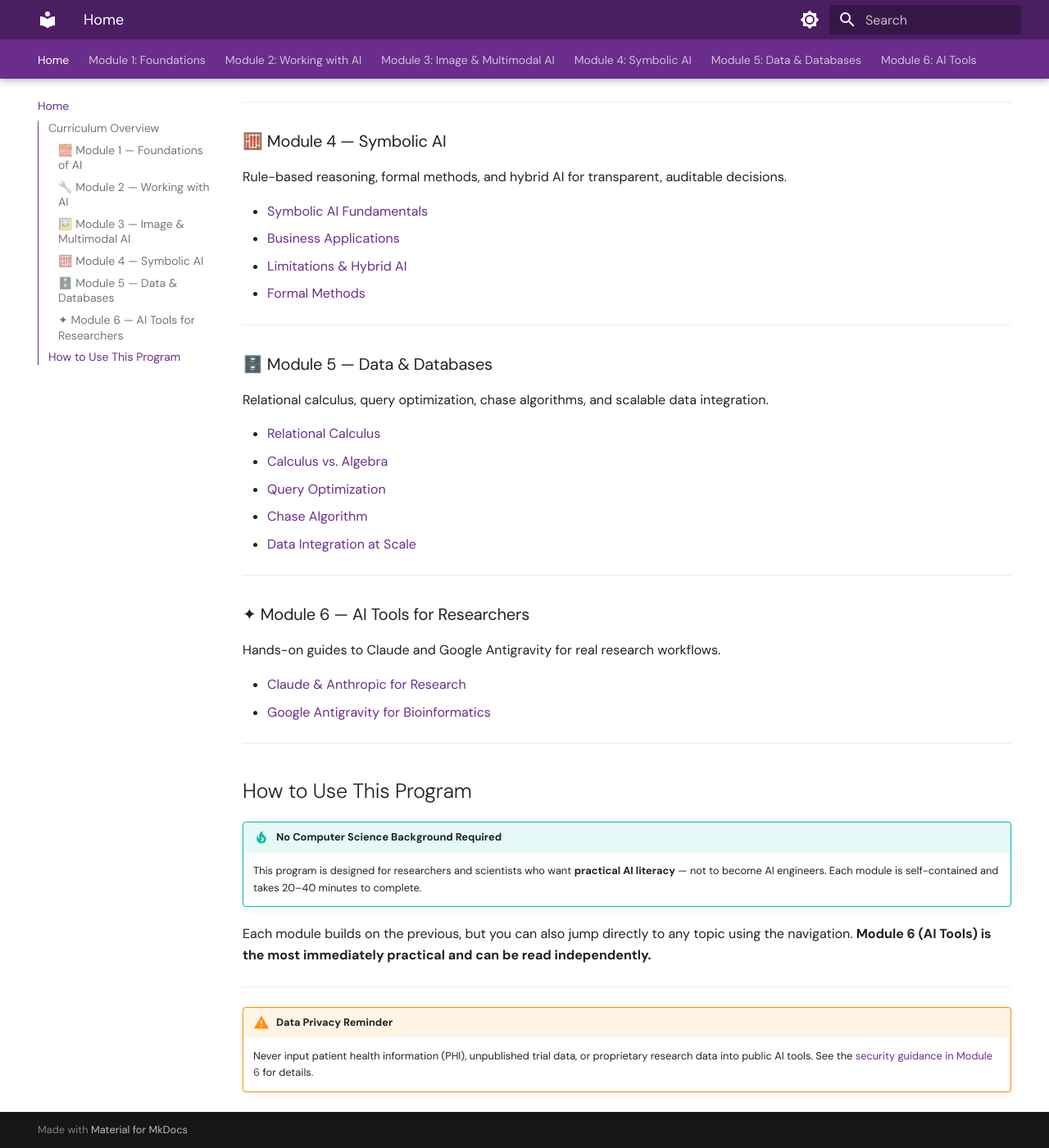
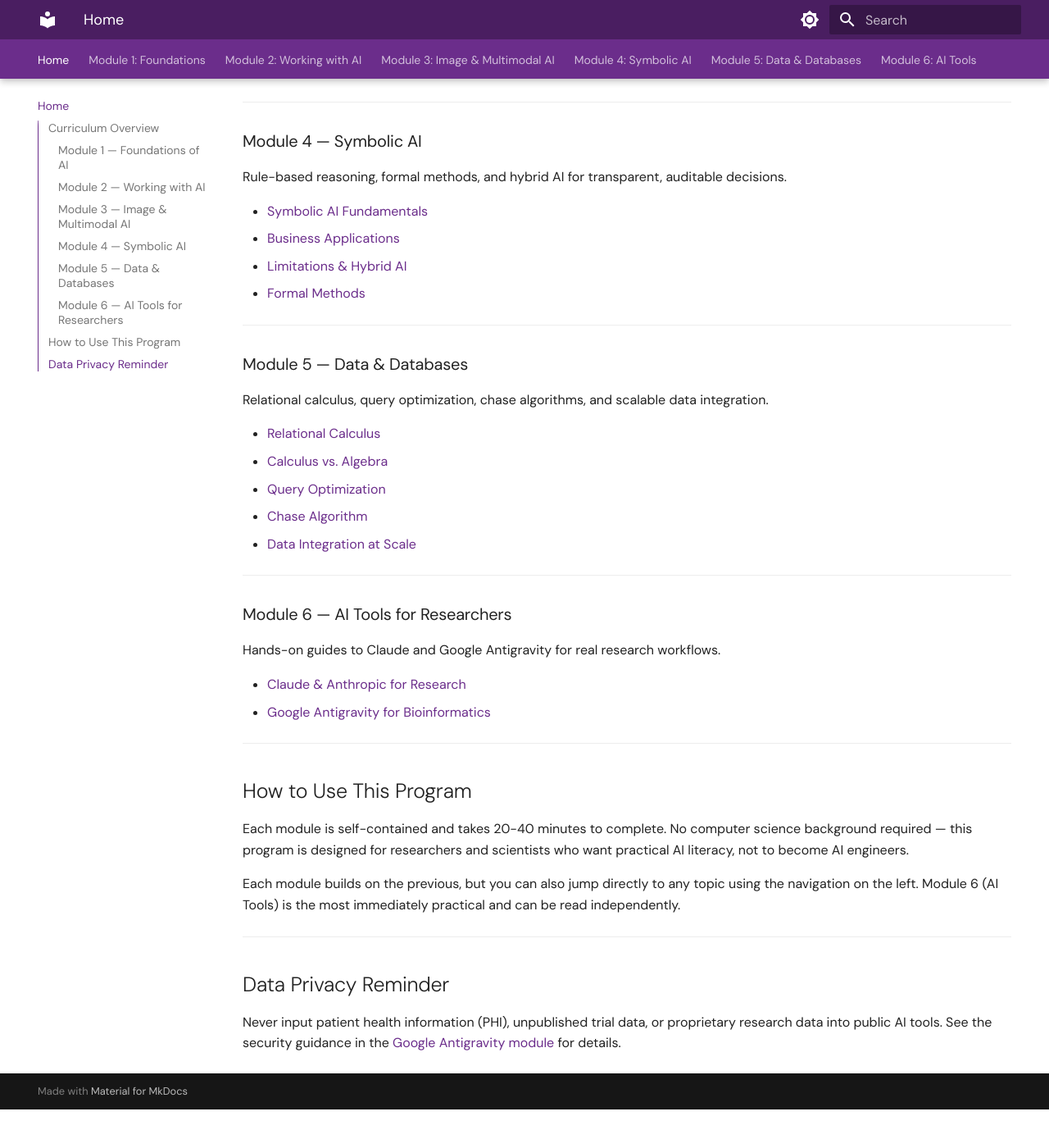
Before and after one commit to BoyceLab/ALSAI, an MkDocs documentation site: the page built from docs/index.md, in a window 1280 px wide and 1400 px high, scrolled down 962 px. Shown: the whole window at 82% size. Built offline with MkDocs 1.6.1 and Material for MkDocs 9.7.7, drawn with Linux system fonts in a browser that asks for light colours; some web fonts are replaced; after the commit the page ends 2315 px from its top, so only the background shows below that; some of the changed text lies outside the part shown.

Commit message:
Update module headings and improve clarity

```diff
--- a/docs/index.md
+++ b/docs/index.md
@@ -8,7 +8,8 @@ Covering everything from how large language models work to hands-on use of Claud
 
 ## Curriculum Overview
 
-### 🧱 Module 1 — Foundations of AI
+### Module 1 — Foundations of AI
+
 Foundation models, transformers, vector embeddings, and how LLMs actually work.
 
 - [Foundation Models](module-1/foundation-models.md)
@@ -17,7 +18,8 @@ Foundation models, transformers, vector embeddings, and how LLMs actually work.
 
 ---
 
-### 🔧 Module 2 — Working with AI
+### Module 2 — Working with AI
+
 Fine-tuning models for specialized domains, hallucination risks, and LLM security vulnerabilities.
 
 - [Fine-Tuning LLMs](module-2/fine-tuning.md)
@@ -26,7 +28,8 @@ Fine-tuning models for specialized domains, hallucination risks, and LLM securit
 
 ---
 
-### 🖼️ Module 3 — Image & Multimodal AI
+### Module 3 — Image & Multimodal AI
+
 GANs, diffusion models, and synthetic image generation for biomedical research.
 
 - [Image Generation](module-3/image-generation.md)
@@ -34,7 +37,8 @@ GANs, diffusion models, and synthetic image generation for biomedical research.
 
 ---
 
-### 🧮 Module 4 — Symbolic AI
+### Module 4 — Symbolic AI
+
 Rule-based reasoning, formal methods, and hybrid AI for transparent, auditable decisions.
 
 - [Symbolic AI Fundamentals](module-4/symbolic-ai.md)
@@ -44,7 +48,8 @@ Rule-based reasoning, formal methods, and hybrid AI for transparent, auditable d
 
 ---
 
-### 🗄️ Module 5 — Data & Databases
+### Module 5 — Data & Databases
+
 Relational calculus, query optimization, chase algorithms, and scalable data integration.
 
 - [Relational Calculus](module-5/relational-calculus.md)
@@ -55,7 +60,8 @@ Relational calculus, query optimization, chase algorithms, and scalable data int
 
 ---
 
-### ✦ Module 6 — AI Tools for Researchers
+### Module 6 — AI Tools for Researchers
+
 Hands-on guides to Claude and Google Antigravity for real research workflows.
 
 - [Claude & Anthropic for Research](module-6/claude-anthropic.md)
@@ -65,12 +71,12 @@ Hands-on guides to Claude and Google Antigravity for real research workflows.
 
 ## How to Use This Program
 
-!!! tip "No Computer Science Background Required"
-    This program is designed for researchers and scientists who want **practical AI literacy** — not to become AI engineers. Each module is self-contained and takes 20–40 minutes to complete.
+Each module is self-contained and takes 20-40 minutes to complete. No computer science background required — this program is designed for researchers and scientists who want practical AI literacy, not to become AI engineers.
 
-Each module builds on the previous, but you can also jump directly to any topic using the navigation. **Module 6 (AI Tools) is the most immediately practical and can be read independently.**
+Each module builds on the previous, but you can also jump directly to any topic using the navigation on the left. Module 6 (AI Tools) is the most immediately practical and can be read independently.
 
 ---
 
-!!! warning "Data Privacy Reminder"
-    Never input patient health information (PHI), unpublished trial data, or proprietary research data into public AI tools. See the [security guidance in Module 6](module-6/antigravity.md#security-data-governance-checklist) for details.
+## Data Privacy Reminder
+
+Never input patient health information (PHI), unpublished trial data, or proprietary research data into public AI tools. See the security guidance in the [Google Antigravity module](module-6/antigravity.md) for details.
```
